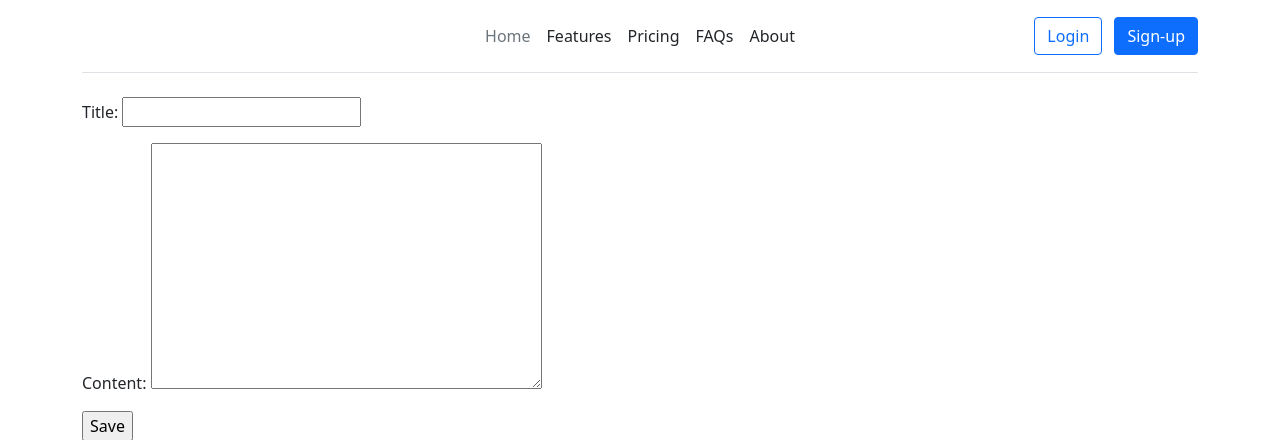
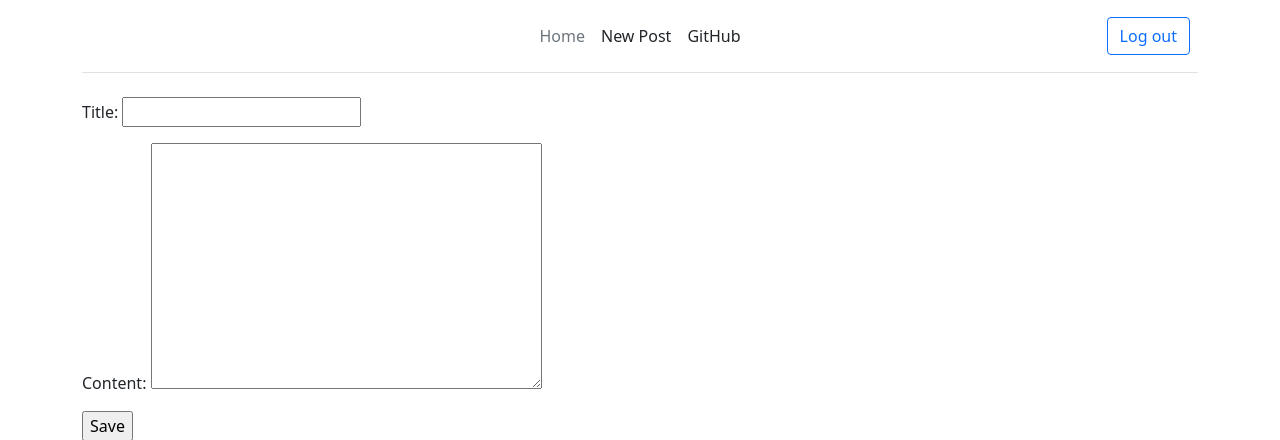
Before and after one commit to ichetiva/django-blog, a Django app: page /create/ in a window 1280 px wide. Shown: the top 440 px of the page. Run offline with Django 4.2, Linux system fonts and the light colour scheme; the visitor is signed in with stand-in values (Sample User, id 1).

Commit message:
feat: added requirement authorization for create and delete posts

```diff
--- a/blog/models.py
+++ b/blog/models.py
@@ -1,10 +1,12 @@
 from django.db import models
 from django.urls import reverse
+from django.contrib.auth.models import User
 
 
 class Post(models.Model):
     title = models.CharField(max_length=128)
     content = models.TextField()
+    created_by = models.ForeignKey(User, on_delete=models.CASCADE, null=True, blank=True)
     created_at = models.DateTimeField(auto_now_add=True)
     last_updated_at = models.DateTimeField(auto_now=True)
 
--- a/blog/views.py
+++ b/blog/views.py
@@ -1,5 +1,9 @@
+from django.shortcuts import render, redirect
 from django.urls import reverse_lazy
 from django.views.generic import ListView, DetailView, CreateView, DeleteView
+from django.contrib.auth.mixins import LoginRequiredMixin
+from django.views import View
+from django.http import HttpResponseForbidden
 
 from .forms import CreatePostForm
 from .models import Post
@@ -18,13 +22,34 @@ class DetailPostView(DetailView):
     pk_url_kwarg = "post_id"
 
 
-class CreatePostView(CreateView):
-    model = Post
-    template_name = "blog/post_create.html"
-    form_class = CreatePostForm
+class CreatePostView(LoginRequiredMixin, View):
+    def get(self, *args, **kwargs):
+        return render(self.request, "blog/post_create.html", context={"form": CreatePostForm()})
+
+    def post(self, *args, **kwargs):
+        form = CreatePostForm(self.request.POST)
+        if form.is_valid():
+            title = form.cleaned_data["title"]
+            content = form.cleaned_data["content"]
+            db_post = Post(
+                title=title,
+                content=content,
+                created_by=self.request.user
+            )
+            db_post.save()
+            return redirect(reverse_lazy("post-detail", args=[db_post.id]))
+        else:
+            return render(self.request, "blog/post_create.html", context={"form": CreatePostForm()})
 
 
-class DeletePostView(DeleteView):
-    model = Post
-    success_url = reverse_lazy("list-posts")
-    pk_url_kwarg = "post_id"
+class DeletePostView(LoginRequiredMixin, View):
+    def get(self, *args, **kwargs):
+        db_post = Post.objects.get(id=kwargs["post_id"])
+        if self.request.user.id != db_post.created_by.id:
+            return HttpResponseForbidden("You haven't permissions for delete this post.")
+        return render(self.request, "blog/post_confirm_delete.html", {"object": db_post.title})
+
+    def post(self, *args, **kwargs):
+        db_post = Post.objects.filter(id=kwargs["post_id"])
+        db_post.delete()
+        return redirect(reverse_lazy("list-posts"))
--- a/templates/base.html
+++ b/templates/base.html
@@ -14,19 +14,17 @@
           </a>
 
           <ul class="nav col-12 col-md-auto mb-2 justify-content-center mb-md-0">
-            <li><a href="#" class="nav-link px-2 link-secondary">Home</a></li>
-            <li><a href="#" class="nav-link px-2 link-dark">Features</a></li>
-            <li><a href="#" class="nav-link px-2 link-dark">Pricing</a></li>
-            <li><a href="#" class="nav-link px-2 link-dark">FAQs</a></li>
-            <li><a href="#" class="nav-link px-2 link-dark">About</a></li>
+            <li><a href="{% url 'list-posts' %}" class="nav-link px-2 link-secondary">Home</a></li>
+            <li><a href="{% url 'create-post' %}" class="nav-link px-2 link-dark">New Post</a></li>
+            <li><a href="https://github.com/ichetiva/django-blog" class="nav-link px-2 link-dark">GitHub</a></li>
           </ul>
 
           <div class="col-md-3 text-end">
               {% if user.is_authenticated %}
+                  <a href="{% url 'logout' %}" class="btn btn-outline-primary me-2">Log out</a>
+              {% else %}
                   <a href="{% url 'login' %}" class="btn btn-outline-primary me-2">Login</a>
                   <a href="{% url 'sign-up' %}" class="btn btn-primary">Sign-up</a>
-              {% else %}
-                  <a href="{% url 'logout' %}" class="btn btn-outline-primary me-2">Log out</a>
               {% endif %}
           </div>
         </header>
```
Also changed, not shown: templates/blog/post_detail.html (+6 -1 lines).
